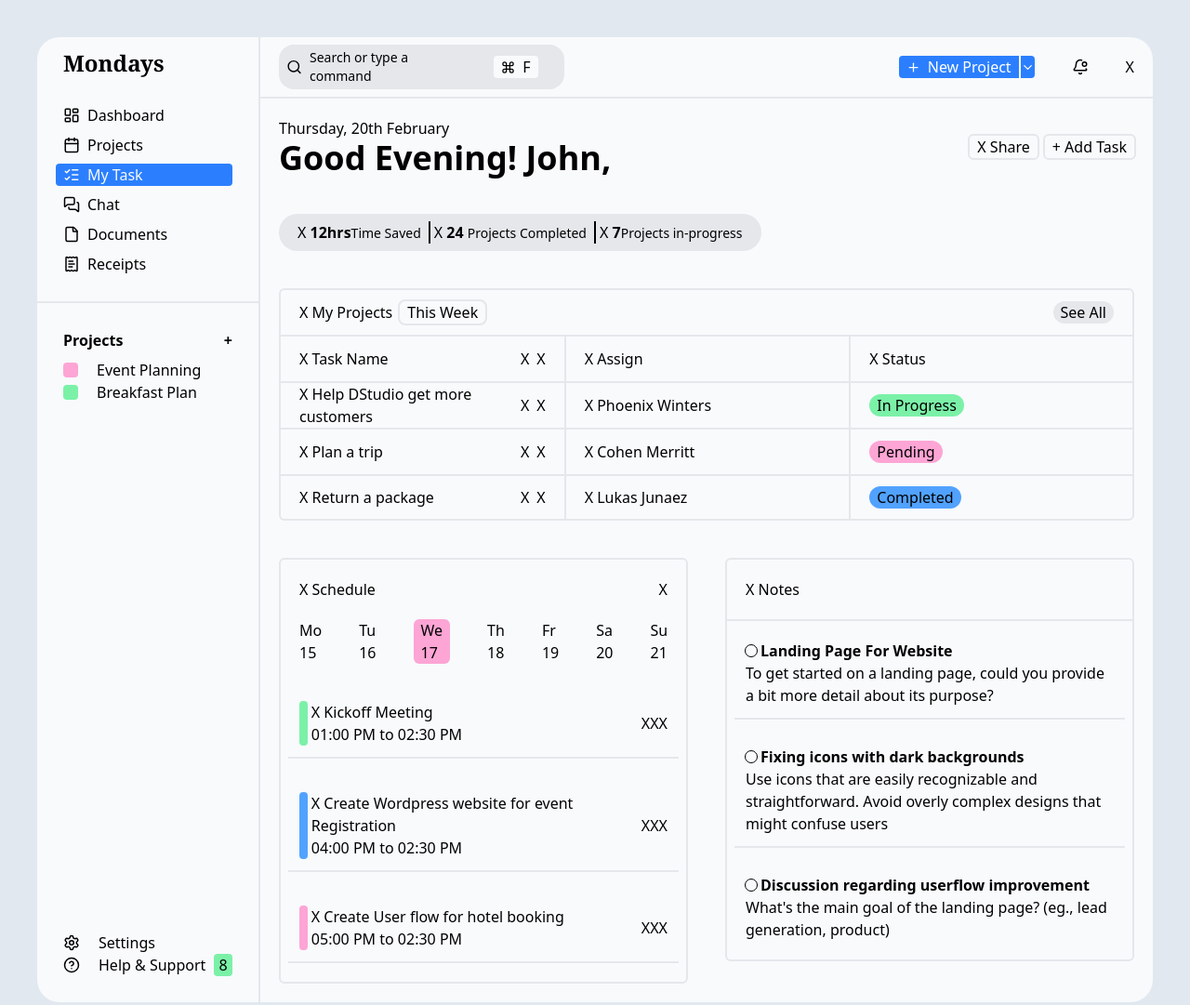
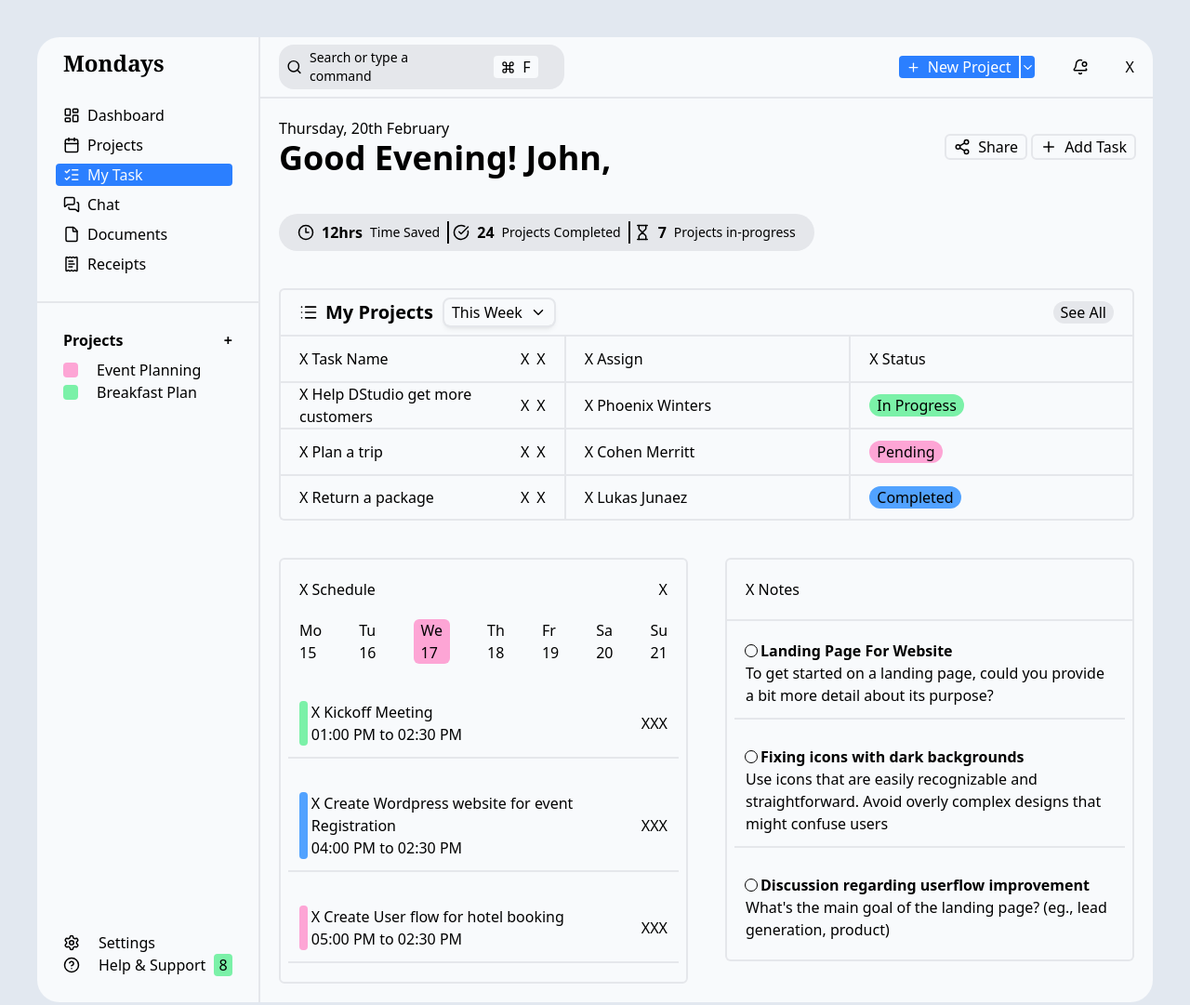
Before and after one commit to TechCrent/Dashboard, a website built with Vite: page dashboard/index.html in a window 1280 px wide. Shown: the whole page at 93% size. Built offline with nearby package versions, Linux system fonts and the light colour scheme.

Commit message:
Added svgs to Section 1

```diff
--- a/dashboard/index.html
+++ b/dashboard/index.html
@@ -341,10 +341,49 @@
           </div>
           <!-- Share and Add task button-->
           <div class="flex gap-2 items-center">
-            <p class="px-2 outline-2 outline-gray-200 h-fit rounded">X Share</p>
-            <p class="px-2 outline-2 outline-gray-200 h-fit rounded">
-              + Add Task
-            </p>
+            <div
+              class="px-2 outline-2 outline-gray-200 h-fit rounded flex items-center gap-2"
+            >
+              <svg
+                xmlns="http://www.w3.org/2000/svg"
+                width="18"
+                height="18"
+                viewBox="0 0 24 24"
+                fill="none"
+                stroke="currentColor"
+                stroke-width="2"
+                stroke-linecap="round"
+                stroke-linejoin="round"
+                class="lucide lucide-share2-icon lucide-share-2"
+              >
+                <circle cx="18" cy="5" r="3" />
+                <circle cx="6" cy="12" r="3" />
+                <circle cx="18" cy="19" r="3" />
+                <line x1="8.59" x2="15.42" y1="13.51" y2="17.49" />
+                <line x1="15.41" x2="8.59" y1="6.51" y2="10.49" />
+              </svg>
+              <p>Share</p>
+            </div>
+            <div
+              class="px-2 outline-2 outline-gray-200 h-fit rounded flex items-center gap-2"
+            >
+              <svg
+                xmlns="http://www.w3.org/2000/svg"
+                width="18"
+                height="18"
+                viewBox="0 0 24 24"
+                fill="none"
+                stroke="currentColor"
+                stroke-width="2"
+                stroke-linecap="round"
+                stroke-linejoin="round"
+                class="lucide lucide-plus-icon lucide-plus"
+              >
+                <path d="M5 12h14" />
+                <path d="M12 5v14" />
+              </svg>
+              <p>Add Task</p>
+            </div>
           </div>
         </div>
         <!-- Section before containers-->
@@ -352,18 +391,69 @@
           class="pb-5 p-5 flex justify-center items-center md:block md:w-fit"
         >
           <div class="flex gap-2 p-2 rounded-4xl px-5 bg-gray-200">
-            <p>
-              X <span class="font-semibold">12hrs</span
+            <div class="flex items-center gap-2">
+              <svg
+                xmlns="http://www.w3.org/2000/svg"
+                width="18"
+                height="18"
+                viewBox="0 0 24 24"
+                fill="none"
+                stroke="currentColor"
+                stroke-width="2"
+                stroke-linecap="round"
+                stroke-linejoin="round"
+                class="lucide lucide-clock3-icon lucide-clock-3"
+              >
+                <path d="M12 6v6h4" />
+                <circle cx="12" cy="12" r="10" />
+              </svg>
+              <span class="font-semibold">12hrs</span
               ><span class="text-sm">Time Saved</span>
-            </p>
-            <p class="border-l-2 border-black pl-1">
-              X <span class="font-semibold">24</span>
+            </div>
+            <div class="border-l-2 border-black pl-1 flex items-center gap-2">
+              <svg
+                xmlns="http://www.w3.org/2000/svg"
+                width="18"
+                height="18"
+                viewBox="0 0 24 24"
+                fill="none"
+                stroke="currentColor"
+                stroke-width="2"
+                stroke-linecap="round"
+                stroke-linejoin="round"
+                class="lucide lucide-circle-check-big-icon lucide-circle-check-big"
+              >
+                <path d="M21.801 10A10 10 0 1 1 17 3.335" />
+                <path d="m9 11 3 3L22 4" />
+              </svg>
+              <span class="font-semibold">24</span>
               <span class="text-sm">Projects Completed</span>
-            </p>
-            <p class="border-l-2 border-black pl-1">
-              X <span class="font-semibold">7</span
+            </div>
+            <div class="border-l-2 border-black pl-1 flex items-center gap-2">
+              <svg
+                xmlns="http://www.w3.org/2000/svg"
+                width="18"
+                height="18"
+                viewBox="0 0 24 24"
+                fill="none"
+                stroke="currentColor"
+                stroke-width="2"
+                stroke-linecap="round"
+                stroke-linejoin="round"
+                class="lucide lucide-hourglass-icon lucide-hourglass"
+              >
+                <path d="M5 22h14" />
+                <path d="M5 2h14" />
+                <path
+                  d="M17 22v-4.172a2 2 0 0 0-.586-1.414L12 12l-4.414 4.414A2 2 0 0 0 7 17.828V22"
+                />
+                <path
+                  d="M7 2v4.172a2 2 0 0 0 .586 1.414L12 12l4.414-4.414A2 2 0 0 0 17 6.172V2"
+                />
+              </svg>
+              <span class="font-semibold">7</span
               ><span class="text-sm">Projects in-progress</span>
-            </p>
+            </div>
           </div>
         </div>
 
@@ -377,11 +467,48 @@
             <div
               class="flex md:col-span-3 col-span-2 border-2 border-b-0 border-gray-200 justify-between items-center rounded-t-md"
             >
-              <div class="flex gap-2 p-2 px-5">
-                <p>X My Projects</p>
-                <p class="px-2 outline-2 outline-gray-200 rounded-md">
-                  This Week
-                </p>
+              <div class="flex gap-3 p-2 px-5">
+                <div class="flex items-center gap-2">
+                  <svg
+                    xmlns="http://www.w3.org/2000/svg"
+                    width="20"
+                    height="20"
+                    viewBox="0 0 24 24"
+                    fill="none"
+                    stroke="currentColor"
+                    stroke-width="2"
+                    stroke-linecap="round"
+                    stroke-linejoin="round"
+                    class="lucide lucide-list-icon lucide-list"
+                  >
+                    <path d="M3 5h.01" />
+                    <path d="M3 12h.01" />
+                    <path d="M3 19h.01" />
+                    <path d="M8 5h13" />
+                    <path d="M8 12h13" />
+                    <path d="M8 19h13" />
+                  </svg>
+                  <p class="font-semibold text-xl">My Projects</p>
+                </div>
+                <div
+                  class="px-2 outline-2 outline-gray-200 rounded-md shadow-md flex items-center gap-2"
+                >
+                  <p>This Week</p>
+                  <svg
+                    xmlns="http://www.w3.org/2000/svg"
+                    width="18"
+                    height="18"
+                    viewBox="0 0 24 24"
+                    fill="none"
+                    stroke="currentColor"
+                    stroke-width="2"
+                    stroke-linecap="round"
+                    stroke-linejoin="round"
+                    class="lucide lucide-chevron-down-icon lucide-chevron-down"
+                  >
+                    <path d="m6 9 6 6 6-6" />
+                  </svg>
+                </div>
               </div>
               <div class="flex p-2 px-5">
                 <p class="bg-gray-200 px-2 rounded-2xl">See All</p>
```
